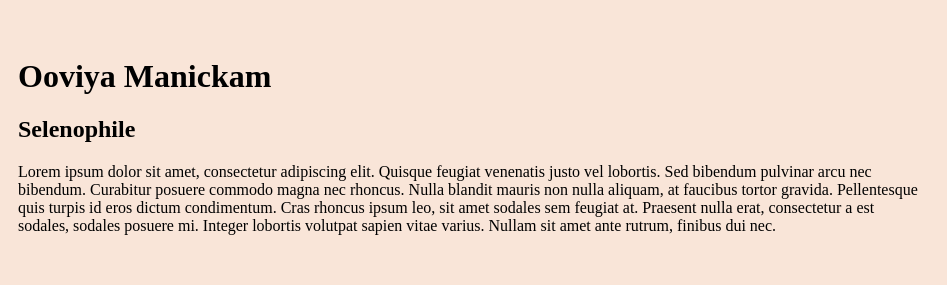
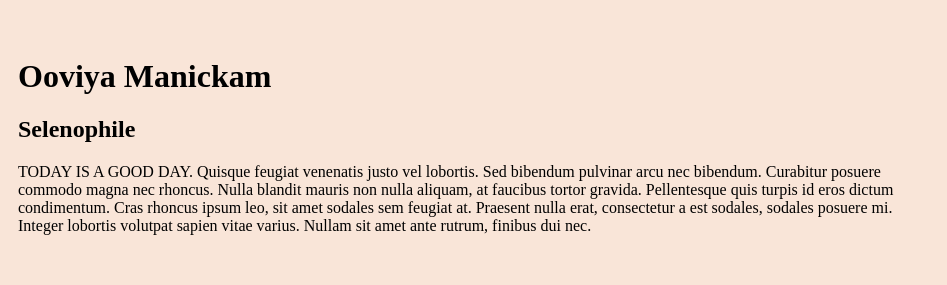
Before and after one commit to OoviyaManickam/cv, a plain HTML site: page index.html in a window 1280 px wide. Shown: the top 285 px of the page, 333-1280 px from the left. Drawn offline with Linux system fonts and the light colour scheme.

Commit message:
udated index.html

```diff
--- a/index.html
+++ b/index.html
@@ -9,7 +9,7 @@
 			<td><img src="https://img.freepik.com/free-photo/cute-puppies-pomeranian-mixed-breed-pekingese-dog-run-grass-with-happiness_34266-1082.jpg" width="300"></td>
 			<td><h1>Ooviya Manickam</h1>
 				<h2>Selenophile</h2>
-				<p>Lorem ipsum dolor sit amet, consectetur adipiscing elit. Quisque feugiat venenatis justo vel lobortis. Sed bibendum pulvinar arcu nec bibendum. Curabitur posuere commodo magna nec rhoncus. Nulla blandit mauris non nulla aliquam, at faucibus tortor gravida. Pellentesque quis turpis id eros dictum condimentum. Cras rhoncus ipsum leo, sit amet sodales sem feugiat at. Praesent nulla erat, consectetur a est sodales, sodales posuere mi. Integer lobortis volutpat sapien vitae varius. Nullam sit amet ante rutrum, finibus dui nec.</p>
+				<p>TODAY IS A GOOD DAY. Quisque feugiat venenatis justo vel lobortis. Sed bibendum pulvinar arcu nec bibendum. Curabitur posuere commodo magna nec rhoncus. Nulla blandit mauris non nulla aliquam, at faucibus tortor gravida. Pellentesque quis turpis id eros dictum condimentum. Cras rhoncus ipsum leo, sit amet sodales sem feugiat at. Praesent nulla erat, consectetur a est sodales, sodales posuere mi. Integer lobortis volutpat sapien vitae varius. Nullam sit amet ante rutrum, finibus dui nec.</p>
 			</td>
 		</tr>
 	</table>
```
